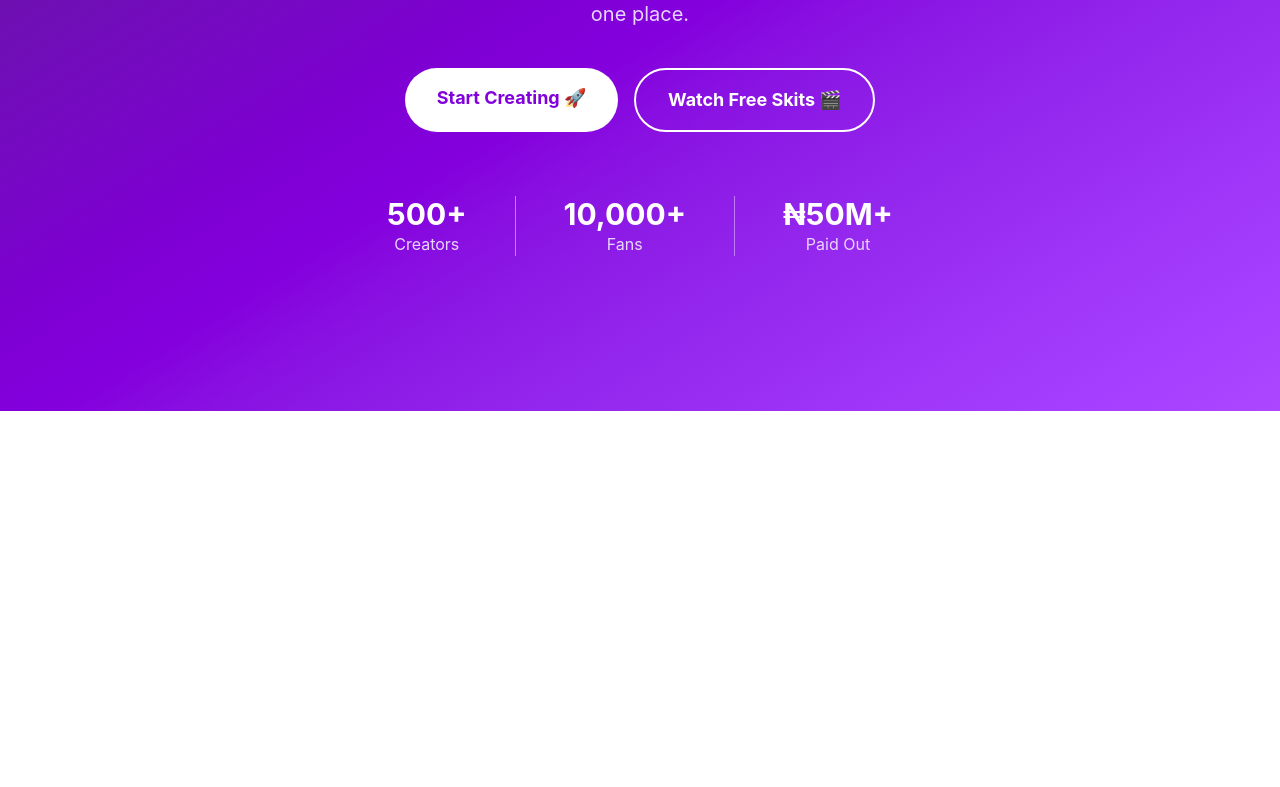
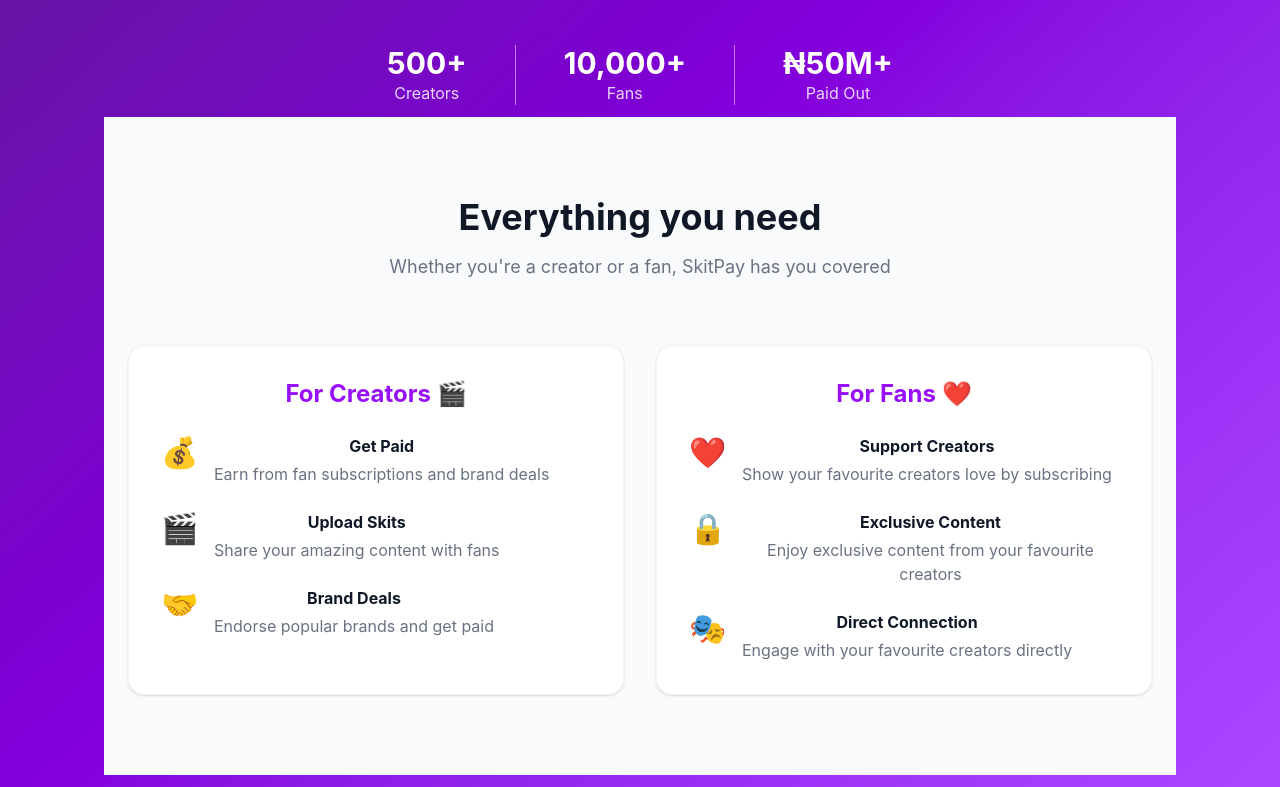
Before and after one commit to ToheebA/Skitpay, a React (Vite) app in the folder client/: page / in a window 1280 px wide. Shown: the part 471-1258 px from the top of the page. Before the commit the page ends 882 px from the top, so only its background shows below. Built offline with nearby package versions, Linux system fonts and the light colour scheme.

Commit message:
feat: add features section to Landing Page

```diff
--- a/client/src/components/Navbar.jsx
+++ b/client/src/components/Navbar.jsx
@@ -4,7 +4,7 @@
 const Navbar = () => {
     const { user, logout } = useAuth()
     return (
-        <nav className="flex items-center justify-between px-8 py-4 mb-2 bg-white shadow-sm">
+        <nav className="flex items-center justify-between px-8 py-4 bg-white shadow-sm">
             <Link to="/" className="text-2xl font-bold text-purple-600">
                 SkitPay
             </Link>
--- a/client/src/pages/LandingPage.jsx
+++ b/client/src/pages/LandingPage.jsx
@@ -2,7 +2,7 @@
 
 const LandingPage = () => {
     return (
-        <div className="min-h-screen bg-gradient-to-br from-purple-900 via-purple-700 to-purple-500 flex flex-col items-center justify-center text-center px-6">
+        <div className="min-h-screen bg-gradient-to-br from-purple-900 via-purple-700 to-purple-500 flex flex-col items-center justify-center text-center px-6 py-3">
             <p className="text-4xl mb-6 animate-bounce">
                 🎬 🎭 💰 🎤
             </p>
@@ -46,6 +46,74 @@
                     <span className="text-purple-200">Paid Out</span>
                 </div>
             </div>
+            <section className="py-20 px-6 mt-3 bg-gray-50">
+                <div className="text-center mb-16">
+                    <h2 className="text-4xl font-bold text-gray-900 mb-4">
+                        Everything you need
+                    </h2>
+                    <p className="text-gray-500 text-lg max-w-xl mx-auto">
+                        Whether you're a creator or a fan, SkitPay has you covered
+                    </p>
+                </div>
+                <div className="grid grid-cols-1 md:grid-cols-2 gap-8 max-w-5xl mx-auto">
+                    <div className="bg-white rounded-2xl p-8 shadow-sm border border-gray-100">
+                        <h3 className="text-2xl font-bold text-purple-600 mb-6">
+                            For Creators 🎬
+                        </h3>
+                        <div className="flex flex-col gap-6">
+                            <div className="flex gap-4">
+                                <span className="text-3xl">💰</span>
+                                <div>
+                                    <h4 className="font-bold text-gray-900 mb-1">Get Paid</h4>
+                                    <p className="text-gray-500">Earn from fan subscriptions and brand deals</p>
+                                </div>
+                            </div>
+                            <div className="flex gap-4">
+                                <span className="text-3xl">🎬</span>
+                                <div>
+                                    <h4 className="font-bold text-gray-900 mb-1">Upload Skits</h4>
+                                    <p className="text-gray-500">Share your amazing content with fans</p>
+                                </div>
+                            </div>
+                            <div className="flex gap-4">
+                                <span className="text-3xl">🤝</span>
+                                <div>
+                                    <h4 className="font-bold text-gray-900 mb-1">Brand Deals</h4>
+                                    <p className="text-gray-500">Endorse popular brands and get paid</p>
+                                </div>
+                            </div>
+                        </div>
+                    </div>
+                    <div className="bg-white rounded-2xl p-8 shadow-sm border border-gray-100">
+                        <h3 className="text-2xl font-bold text-purple-600 mb-6">
+                            For Fans ❤️
+                        </h3>
+                        <div className="flex flex-col gap-6">
+                            <div className="flex gap-4">
+                                <span className="text-3xl">❤️</span>
+                                <div>
+                                    <h4 className="font-bold text-gray-900 mb-1">Support Creators</h4>
+                                    <p className="text-gray-500">Show your favourite creators love by subscribing</p>
+                                </div>
+                            </div>
+                            <div className="flex gap-4">
+                                <span className="text-3xl">🔒</span>
+                                <div>
+                                    <h4 className="font-bold text-gray-900 mb-1">Exclusive Content</h4>
+                                    <p className="text-gray-500">Enjoy exclusive content from your favourite creators</p>
+                                </div>
+                            </div>
+                            <div className="flex gap-4">
+                                <span className="text-3xl">🎭</span>
+                                <div>
+                                    <h4 className="font-bold text-gray-900 mb-1">Direct Connection</h4>
+                                    <p className="text-gray-500">Engage with your favourite creators directly</p>
+                                </div>
+                            </div>
+                        </div>
+                    </div>
+                </div>
+            </section>
         </div>
     )
 }
--- a/client/src/pages/Register.jsx
+++ b/client/src/pages/Register.jsx
@@ -51,7 +51,7 @@
         }
     }
     return (
-        <div className="min-h-screen flex flex-col gap-4 items-center justify-center">
+        <div className="min-h-screen flex flex-col gap-4 items-center justify-center mt-2">
             <form onSubmit = {handleSubmit} className="bg-white rounded-xl shadow-lg p-8 w-full max-w-md flex flex-col gap-4">
                 <h1 className="text-3xl font-bold text-purple-600 text-center mb-2">
                     SkitPay
```
